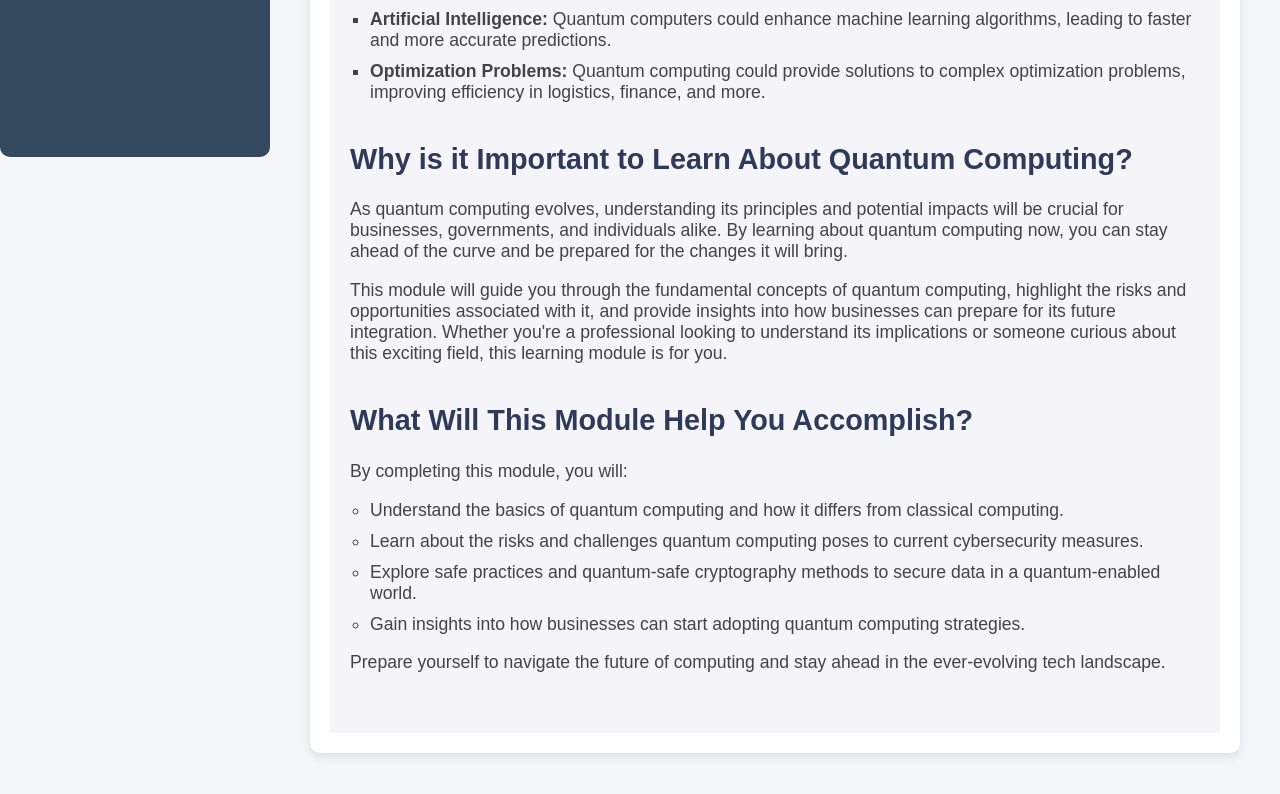
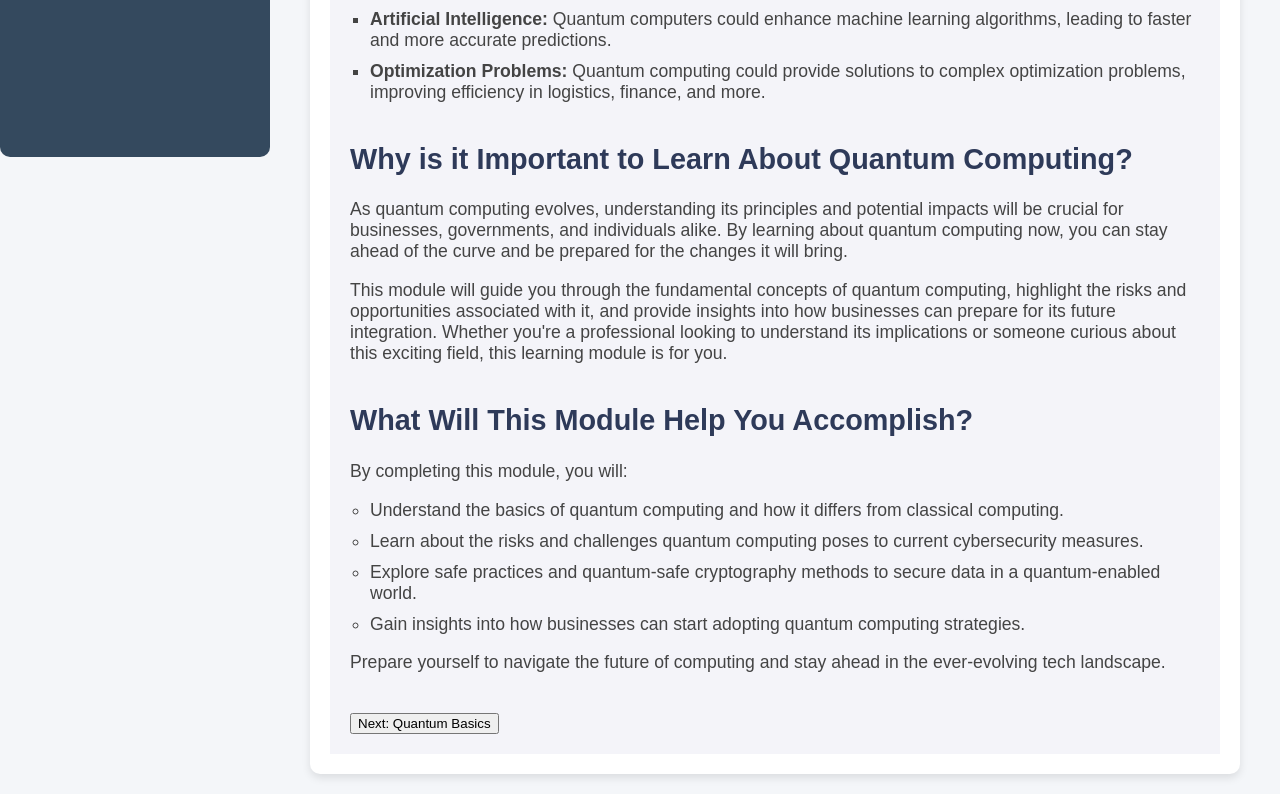
Before and after one commit to Blackpenguin46/quantummodule, a React (Create React App) app: page / in a window 1280 px wide. Shown: the part 663-1457 px from the top of the page. Before the commit the page ends 1436 px from the top, so only its background shows below. Built offline with nearby package versions, Linux system fonts and the light colour scheme.

Commit message:
new updates

```diff
--- a/src/App.js
+++ b/src/App.js
@@ -1,5 +1,5 @@
 import React from 'react';
-import { HashRouter as Router, Routes, Route } from 'react-router-dom'; // Correct HashRouter import
+import { HashRouter as Router, Routes, Route } from 'react-router-dom'; // Use HashRouter here
 import LandingPage from './components/LandingPage';
 import QuantumBasics from './modules/QuantumBasics';
 import QuantumRisks from './modules/QuantumRisks';
@@ -7,16 +7,16 @@ import QuantumSafePractices from './modules/QuantumSafePractices';
 import BusinessAdoption from './modules/BusinessAdoption';
 import ClosingActivity from './modules/ClosingActivity';
 import Sidebar from './components/Sidebar'; // Import Sidebar component
-import './App.css'; // Import global styles
+import './App.css'; // Import any global styles
 
 function App() {
   return (
     <Router>
       <div className="app-container">
-        <Sidebar /> {/* Sidebar for navigation */}
+        <Sidebar /> {/* Sidebar is now included */}
         <div className="main-content">
           <Routes>
-            <Route path="/" element={<LandingPage />} />
+            <Route path="/" element={<LandingPage />} /> {/* Main page */}
             <Route path="/quantum-basics" element={<QuantumBasics />} />
             <Route path="/quantum-risks" element={<QuantumRisks />} />
             <Route path="/quantum-safe-practices" element={<QuantumSafePractices />} />
--- a/src/components/LandingPage.js
+++ b/src/components/LandingPage.js
@@ -1,7 +1,14 @@
 import React from 'react';
+import { useNavigate } from 'react-router-dom'; // For navigation to the next module
 import './LandingPage.css'; // Make sure to include your custom CSS file for styling
 
 function LandingPage() {
+  const navigate = useNavigate();
+
+  const handleNextClick = () => {
+    navigate('/quantum-basics'); // Update the path to the next module
+  };
+
   return (
     <div className="landing-page">
       <div className="landing-page-header">
@@ -57,6 +64,13 @@ function LandingPage() {
           Prepare yourself to navigate the future of computing and stay ahead in the ever-evolving tech landscape.
         </p>
       </section>
+
+      {/* Next Button */}
+      <div className="next-button-container">
+        <button className="next-button" onClick={handleNextClick}>
+          Next: Quantum Basics
+        </button>
+      </div>
     </div>
   );
 }
```
Also changed, not shown: 1 other file (tests, documents, lock files or other folders).
